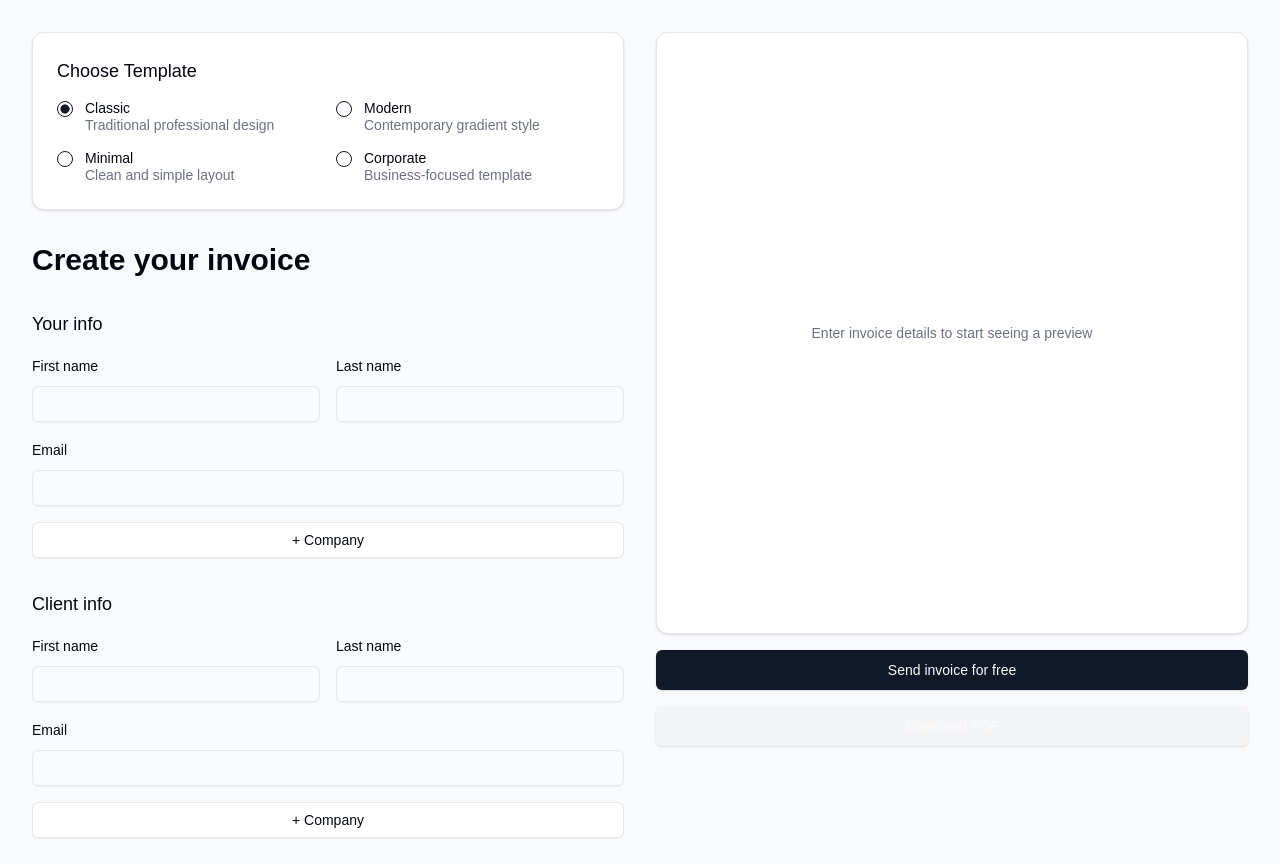
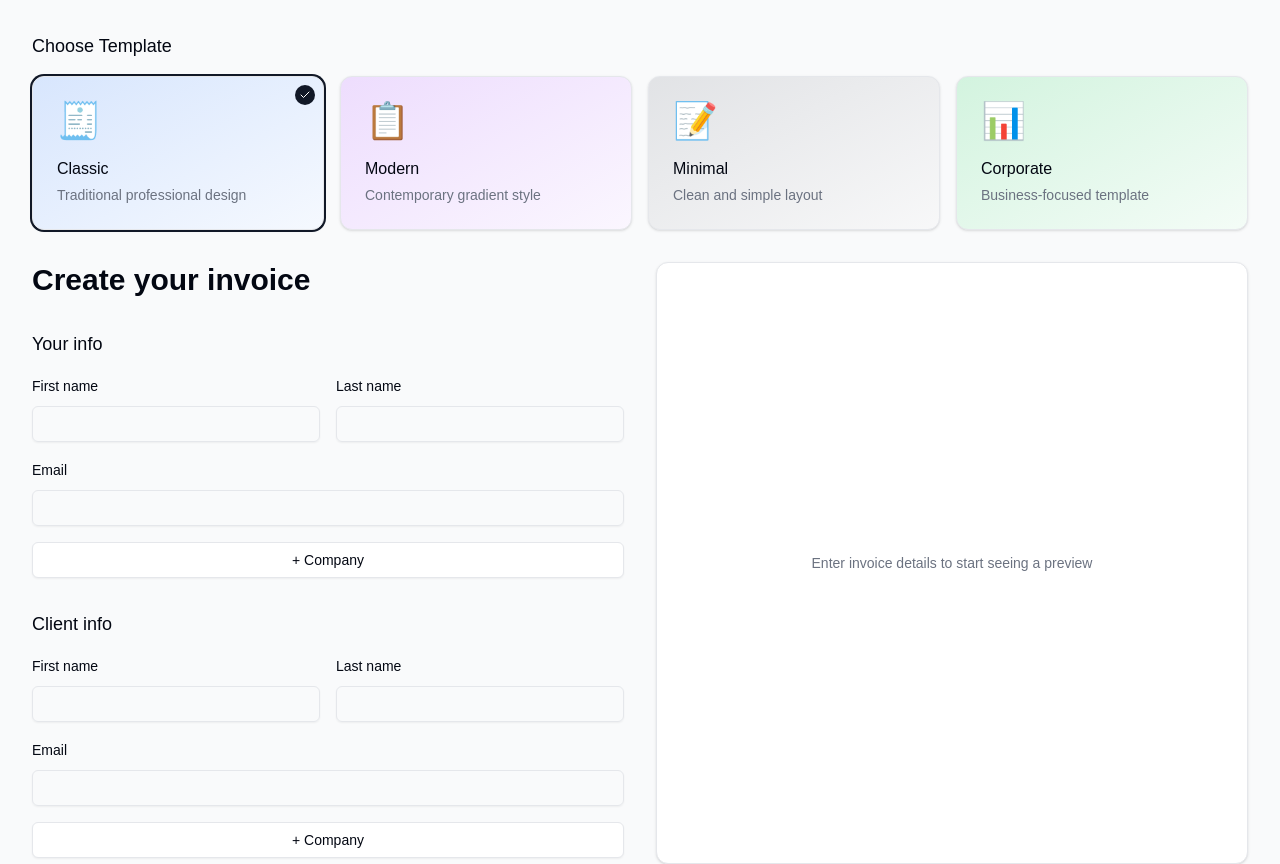
Before and after one commit to jeevan-vj/invoice-generator, a Next.js app in the folder invoice-generator/: page / in a window 1280 px wide. Shown: the top 864 px of the page. Built offline with nearby package versions, Linux system fonts and the light colour scheme.

Commit message:
refactor template selector component to use cards for better UI; add thumbnails and colors for templates

```diff
--- a/invoice-generator/components/invoice-generator.tsx
+++ b/invoice-generator/components/invoice-generator.tsx
@@ -76,12 +76,13 @@ export default function InvoiceGenerator() {
 
   return (
     <main className="min-h-screen bg-gray-50">
-      <div className="container mx-auto grid gap-8 p-8 lg:grid-cols-2">
-        <article className="space-y-8">
+      <div className="container mx-auto p-8 space-y-8">
         <TemplateSelector
           selected={selectedTemplate}
           onSelect={setSelectedTemplate}
         />
+        <div className="grid gap-8 lg:grid-cols-2">
+          <article className="space-y-8">
             <header>
               <h1 className="text-3xl font-semibold">Create your invoice</h1>
               <meta name="description" content="Generate a professional invoice instantly with our free online invoice generator" />
@@ -174,7 +175,6 @@ export default function InvoiceGenerator() {
               </div>
             </div>
           </article>
-
           <aside className="space-y-4">
             <div ref={invoiceRef}>
               {renderTemplate()}
@@ -186,29 +186,8 @@ export default function InvoiceGenerator() {
             <Button className="w-full bg-secondary" size="lg" onClick={generatePDF}>
               Download PDF
             </Button>
-
-
-
-          {/* <div className="space-y-4 rounded-lg border bg-card p-6">
-            <h3 className="text-center text-lg font-medium">
-              With Contra, get paid 100% commission-free
-            </h3>
-            <div className="grid grid-cols-4 gap-2">
-              <Button variant="outline" size="icon" className="aspect-square">
-                <Bank className="h-4 w-4" />
-              </Button>
-              <Button variant="outline" size="icon" className="aspect-square">
-                <CreditCard className="h-4 w-4" />
-              </Button>
-              <Button variant="outline" size="icon" className="aspect-square">
-                <Paypal className="h-4 w-4" />
-              </Button>
-              <Button variant="outline" size="icon" className="aspect-square">
-                <span className="font-medium">USDC</span>
-              </Button>
+          </aside>
         </div>
-          </div> */}
-        </aside>
       </div>
     </main>
   )
--- a/invoice-generator/components/template-selector.tsx
+++ b/invoice-generator/components/template-selector.tsx
@@ -1,6 +1,6 @@
 import { Card, CardContent } from "@/components/ui/card"
-import { RadioGroup, RadioGroupItem } from "@/components/ui/radio-group"
-import { Label } from "@/components/ui/label"
+import { cn } from "@/lib/utils"
+import { Check } from "lucide-react"
 
 export type TemplateOption = "classic" | "modern" | "minimal" | "corporate"
 
@@ -14,45 +14,65 @@ const templates = [
     id: "classic",
     name: "Classic",
     description: "Traditional professional design",
+    thumbnail: "🧾",
+    color: "from-blue-500/20 to-blue-500/5"
   },
   {
     id: "modern",
     name: "Modern",
     description: "Contemporary gradient style",
+    thumbnail: "📋",
+    color: "from-purple-500/20 to-purple-500/5"
   },
   {
     id: "minimal",
     name: "Minimal",
     description: "Clean and simple layout",
+    thumbnail: "📝",
+    color: "from-gray-500/20 to-gray-500/5"
   },
   {
     id: "corporate",
     name: "Corporate",
     description: "Business-focused template",
-  },
+    thumbnail: "📊",
+    color: "from-green-500/20 to-green-500/5"
+  }
 ]
 
 export function TemplateSelector({ selected, onSelect }: TemplateSelectorProps) {
   return (
-    <Card className="mb-6">
-      <CardContent className="p-6">
-        <h3 className="text-lg font-medium mb-4">Choose Template</h3>
-        <RadioGroup value={selected} onValueChange={(value) => onSelect(value as TemplateOption)}>
-          <div className="grid grid-cols-2 gap-4">
-            {templates.map((template) => (
-              <div key={template.id} className="flex items-start space-x-3">
-                <RadioGroupItem value={template.id} id={template.id} />
-                <Label htmlFor={template.id} className="flex flex-col">
-                  <span className="font-medium">{template.name}</span>
-                  <span className="text-sm text-muted-foreground">
-                    {template.description}
-                  </span>
-                </Label>
+    <div className="space-y-4">
+      <h3 className="text-lg font-medium">Choose Template</h3>
+      <div className="grid grid-cols-2 lg:grid-cols-4 gap-4">
+        {templates.map((template) => (
+          <Card
+            key={template.id}
+            className={cn(
+              "relative cursor-pointer transition-all hover:scale-105",
+              "bg-gradient-to-br",
+              template.color,
+              selected === template.id && "ring-2 ring-primary"
+            )}
+            onClick={() => onSelect(template.id as TemplateOption)}
+          >
+            {selected === template.id && (
+              <div className="absolute top-2 right-2 h-5 w-5 rounded-full bg-primary text-white flex items-center justify-center">
+                <Check className="h-3 w-3" />
               </div>
-            ))}
-          </div>
-        </RadioGroup>
-      </CardContent>
-    </Card>
+            )}
+            <CardContent className="p-6">
+              <div className="text-4xl mb-4">{template.thumbnail}</div>
+              <div className="space-y-1">
+                <h4 className="font-medium">{template.name}</h4>
+                <p className="text-sm text-muted-foreground">
+                  {template.description}
+                </p>
+              </div>
+            </CardContent>
+          </Card>
+        ))}
+      </div>
+    </div>
   )
 }
```
Lines whose indentation alone changed are shown as unchanged.
